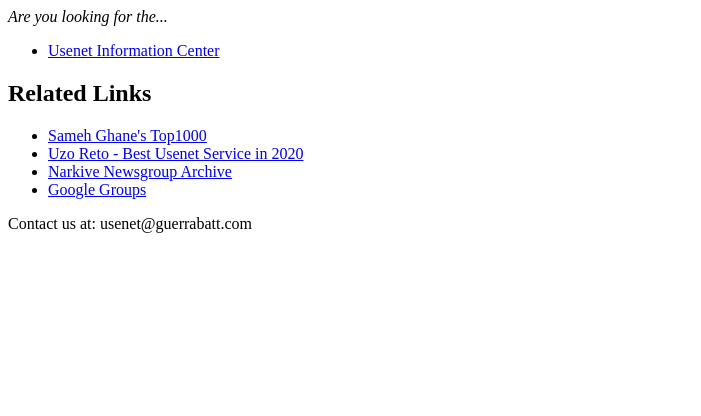
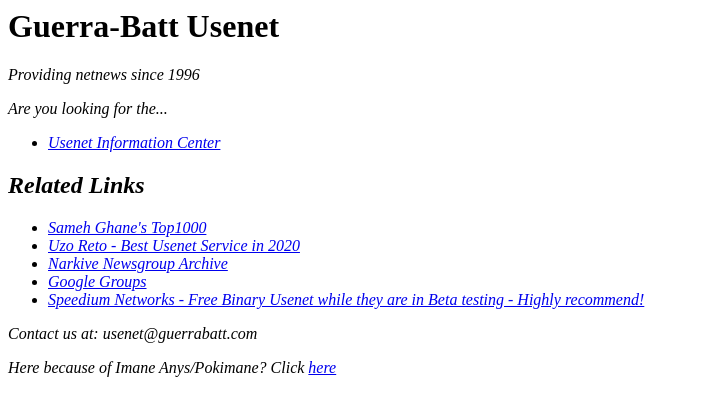
Before and after one commit to readnews/gbwebsite, a plain HTML site: page index.html in a window 1280 px wide. Shown: the whole page, without its empty margins (0-701 px from the left). Drawn offline with Linux system fonts and the light colour scheme.

Commit message:
Update index.html

```diff
--- a/index.html
+++ b/index.html
@@ -1,5 +1,7 @@
 <html>
 <body>
+  <h1>Guerra-Batt Usenet</h1>
+  <i>Providing netnews since 1996</li>
 <p><i>Are you looking for the...</i></p>
 <ul>
   <li><a href="https://uic.guerrabatt.com">Usenet Information Center</a></li>
@@ -10,8 +12,10 @@
   <li><a href="https://uzoreto.com">Uzo Reto - Best Usenet Service in 2020</a></li>
   <li><a href="https://narkive.com/">Narkive Newsgroup Archive</a></li>
   <li><a href="https://groups.google.com">Google Groups</a></li>
+  <li><a href="https://speedium.nl">Speedium Networks - Free Binary Usenet while they are in Beta testing - Highly recommend!</a>
+  </li>
 </ul>
    <p>Contact us at: usenet@guerrabatt.com</p>
-
+   <p>Here because of Imane Anys/Pokimane? Click <a href="stopsimpingnow.com">here</a> </p>
   </body>
 </html>
```
